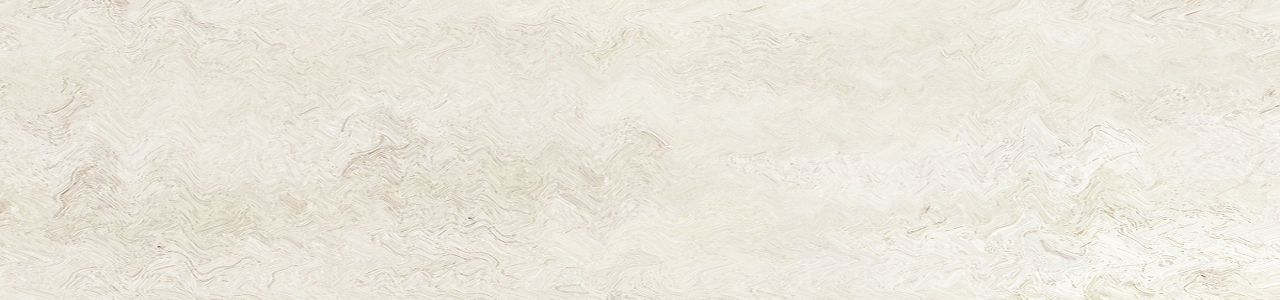
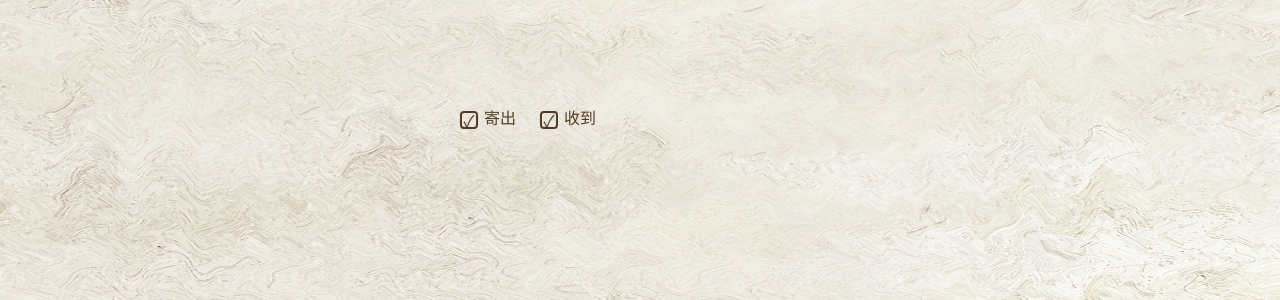
Before and after one commit to Mandala-Yin/letterVisualization, a Flask app: template templates/home.html in a window 1280 px wide. Shown: the part 1029-1329 px from the top of the page. Run offline with Flask 3, Linux system fonts and the light colour scheme; the template is opened without the code that fills it, so the values that code supplies are empty; parts of the project's set-up code (start-up, migrations or seed data) failed here and were passed over; some libraries are stand-ins or nearby versions; some web fonts are replaced.

Commit message:
add different bar plots

```diff
--- a/static/calculate.js
+++ b/static/calculate.js
@@ -182,7 +182,7 @@ calculateYear(
 function selectAllRelations() {
     var selectAllCheckbox = document.getElementById('select-all');
     if (selectAllCheckbox.checked) {
-        var checkboxes = document.querySelectorAll('.check-box input[type="checkbox"]');
+        var checkboxes = document.querySelectorAll('#check-box-1 input[type="checkbox"]');
         for (var i = 0; i < checkboxes.length; i++) {
             checkboxes[i].checked = true;
         }
@@ -190,23 +190,37 @@ function selectAllRelations() {
 }
 
 
-// 获取复选框元素
-var checkboxes = document.querySelectorAll('.check-box input[type="checkbox"]');
-
-// 添加事件监听器
-checkboxes.forEach(function (checkbox) {
+var checkboxes1 = document.querySelectorAll('#check-box-1 input[type="checkbox"]');
+checkboxes1.forEach(function (checkbox) {
     checkbox.addEventListener('change', function () {
         if (!this.checked) {
-            checkboxes[checkboxes.length - 1].checked = false;
+            checkboxes1[checkboxes1.length - 1].checked = false;
         }
         filterDataBySelectedItems();
     });
 });
+checkboxes1[checkboxes1.length - 1].checked = true;
 
-checkboxes[checkboxes.length - 1].checked = true;
+// 获取复选框元素
+var checkboxes2 = document.querySelectorAll('#check-box-2 input[type="checkbox"]');
+// 添加事件监听器
+checkboxes2.forEach(function (checkbox) {
+    checkbox.addEventListener('change', function () {
+        if(checkboxes2[0].checked && checkboxes2[1].checked) {
+            updateBar("both");
+        } else if (checkboxes2[0].checked) {
+            updateBar("作者")
+        } else if (checkboxes2[1].checked){
+            updateBar("收信者")
+        } else {
+            updateBar("none")
+        }
+    });
+});
+checkboxes2[0].checked = checkboxes2[1].checked = true;
 
 function filterDataBySelectedItems() {
-    var selectedItems = document.querySelectorAll('.check-box input[type="checkbox"]:checked');
+    var selectedItems = document.querySelectorAll('#check-box-1 input[type="checkbox"]:checked');
     var selectedValues = Array.from(selectedItems).map(function (item) {
         return item.value;
     });
@@ -221,8 +235,6 @@ function filterDataBySelectedItems() {
     return filteredData;
 }
 
-
-selectAllRelations();
 
 
 // 获取 selectAuthor 元素
@@ -253,8 +265,8 @@ selectAuthor.addEventListener("input", function() {
   selectNode(selectAuthor.value);
 });
 
-
+selectAllRelations();
 filterOptions();
 updateData();
 updateGraph();
-updateBar("作者");
+updateBar("both");
--- a/static/main.js
+++ b/static/main.js
@@ -33,11 +33,11 @@ function updateData() {
 
   // 数据预处理
   persons = new Set([...authors, ...receivers]);
-  letterCountsByReceiver = Array.from(persons).reduce(function (counts, person) {
+  letterCountsByPerson = Array.from(persons).reduce(function (counts, person) {
     var count = filteredData.filter(function (row) {
       return row['通讯人'] === person || row['作者'] === person;
     }).length;
-    counts[person] = person;
+    counts[person] = count;
     return counts;
   }, {});
 
@@ -201,7 +201,7 @@ function updateBar(type) {
     Object.values(letterCountsByReceiver).forEach(function (num) {
       countMap.set(num, (countMap.get(num) || 0) + 1);
     });
-  } else {
+  } else if (type === 'both'){
     Object.values(letterCountsByPerson).forEach(function (num) {
       countMap.set(num, (countMap.get(num) || 0) + 1);
     });
@@ -226,7 +226,7 @@ function updateBar(type) {
   var option = {
     textStyle: {
       fontFamily: 'fzq', // 设置字体
-      fontSize: 14, // 设置字体大小
+      fontSize: 18, // 设置字体大小
       fontWeight: 'normal', // 设置字体粗细
       color: 'rgb(81,59,39)' // 设置字体颜色
     },
@@ -243,6 +243,34 @@ function updateBar(type) {
       color: 'rgb(81,59,39)'
     }]
   };
+
+  if (type === '作者') {
+    option.tooltip = {
+      formatter: function (params) {
+        var xValue = params.name; // x 轴数据项的值
+        var yValue = params.data; // y 轴数据项的值
+        return '寄出' + xValue + '封信的有' + yValue + '人';
+      }
+    }
+  } else if (type === '收信者') {
+    option.tooltip = {
+      formatter: function (params) {
+        var xValue = params.name; // x 轴数据项的值
+        var yValue = params.data; // y 轴数据项的值
+        return '收到' + xValue + '封信的有' + yValue + '人';
+      }
+    }
+  } else if (type === 'both'){
+    option.tooltip = {
+      formatter: function (params) {
+        var xValue = params.name; // x 轴数据项的值
+        var yValue = params.data; // y 轴数据项的值
+        return '通信' + xValue + '封的有' + yValue + '人';
+      }
+    }
+  }
+
+
   chart.setOption(option);
 }
 
--- a/templates/home.html
+++ b/templates/home.html
@@ -48,7 +48,7 @@
             </div>
         </div>
         <div class="right-container">
-            <div class="check-box" style="margin-bottom: 30px;">
+            <div class="check-box" id="check-box-1" style="margin-bottom: 30px;">
                 <label><input type="checkbox" value="致书Y">致书Y</label>
                 <label><input type="checkbox" value="答Y书">答Y书</label>
                 <label><input type="checkbox" value="向Y致贺">向Y致贺</label>
@@ -79,7 +79,11 @@
                 <div class="selection" id="deathSelection"></div>
             </div>
             <div id="plot" style="margin-top: 50px;"></div>
-            <div id="plot2" style="margin-top: 50px;"></div>
+            <div class="check-box" id="check-box-2" style="margin-top: 50px; right: 100px;">
+                <label><input type="checkbox" value="寄出">寄出</label>
+                <label><input type="checkbox" value="收到">收到</label>
+            </div>
+            <div id="plot2" style="margin-top: 50px; "></div>
         </div>
     </div>
     <script>
```
